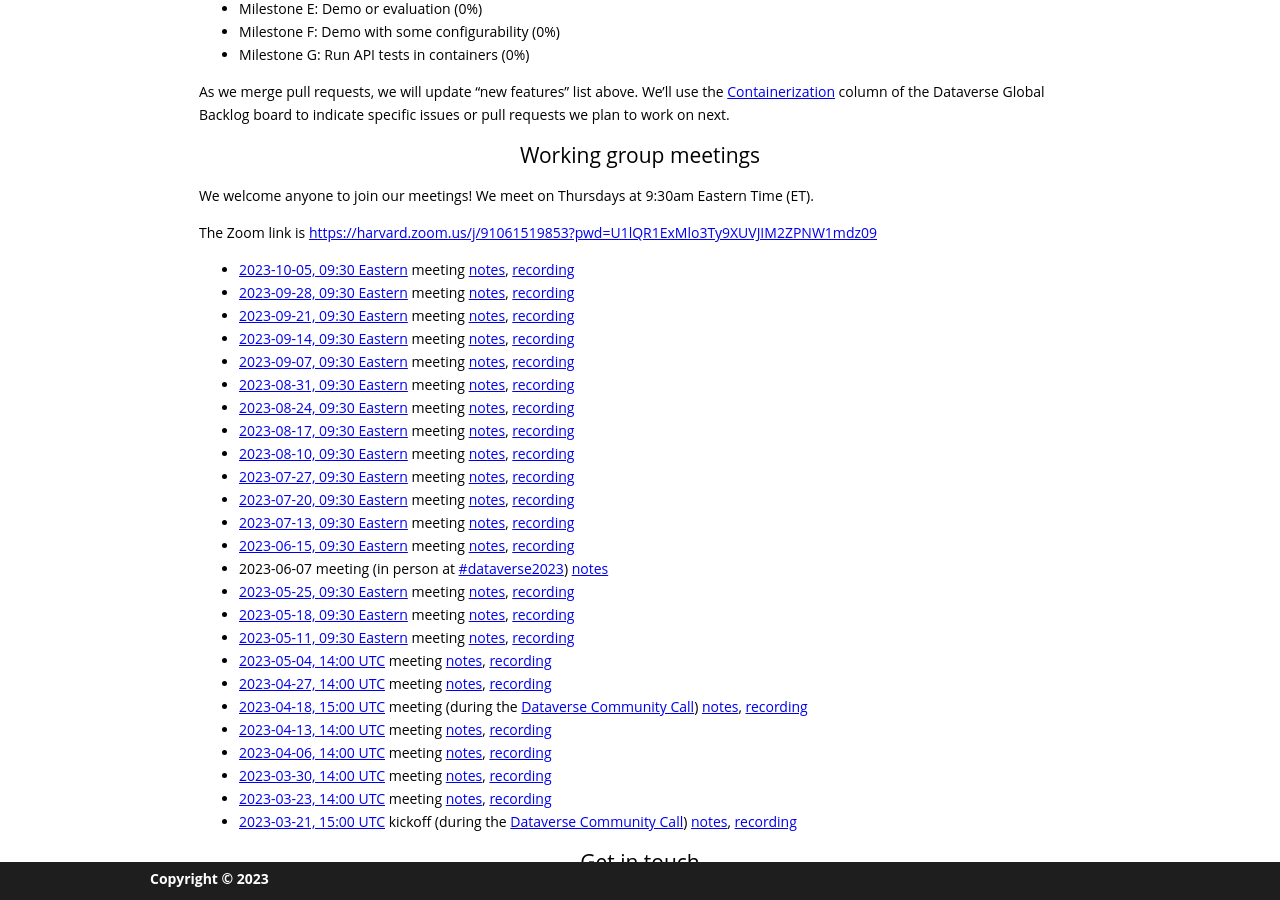
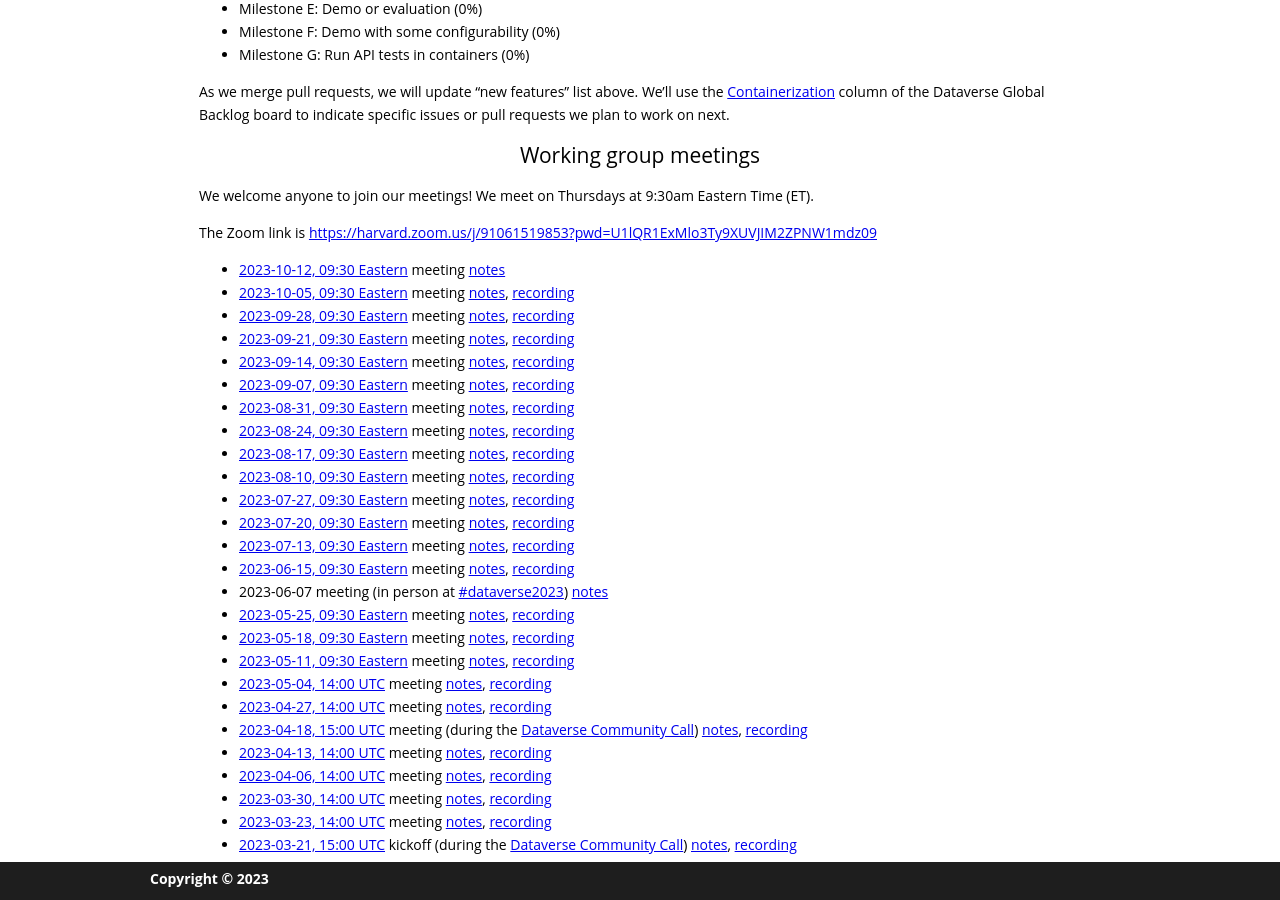
Before and after one commit to gdcc/ct.gdcc.io, a Jekyll site: the page built from index.md, in a window 1280 px wide and 900 px high, scrolled down 1519 px. Built offline with Jekyll 4.4.1, drawn with Linux system fonts in a browser that asks for light colours; our own code applies the rules of GitHub Pages for plain Markdown files.

Commit message:
add next week's meeting

```diff
--- a/index.md
+++ b/index.md
@@ -56,6 +56,7 @@ We welcome anyone to join our meetings! We meet on Thursdays at 9:30am Eastern T
 
 The Zoom link is <https://harvard.zoom.us/j/91061519853?pwd=U1lQR1ExMlo3Ty9XUVJIM2ZPNW1mdz09>
 
+- [2023-10-12, 09:30 Eastern](https://time.is/compare/0930_12_Oct_2023_in_Boston) meeting [notes](https://docs.google.com/document/d/1rwqWUpLwCM1sKtvMBBv65PbBNtJ9UDRwTuoo699MckY/edit?usp=sharing)
 - [2023-10-05, 09:30 Eastern](https://time.is/compare/0930_05_Oct_2023_in_Boston) meeting [notes](https://docs.google.com/document/d/1GcHeggd4A6qdKkyYaC1Q1KuYCZkm0SHHVT5aCLsje9U/edit?usp=sharing), [recording](https://harvard.zoom.us/rec/share/8hdCr5MXA5C0DqyKD4ZAVT68Ujbjv5M-zX2TSeyNNZWIGObFnndSFzzUkS55WUoS.S23mmocPC9w2IzMg)
 - [2023-09-28, 09:30 Eastern](https://time.is/compare/0930_28_Sep_2023_in_Boston) meeting [notes](https://docs.google.com/document/d/1VY2FQg6uBHWEvga2ejNEb_7DsNiUA4QTD-0afap-GX4/edit?usp=sharing), [recording](https://harvard.zoom.us/rec/share/vLNv6KKzD4Y75kMSsseZNABLqe30x_rxNUpk0Qe3v0VR7PmnHCKFKRyG4i93F0r4.-o1EBW_8VGmzNWZs)
 - [2023-09-21, 09:30 Eastern](https://time.is/compare/0930_21_Sep_2023_in_Boston) meeting [notes](https://docs.google.com/document/d/1TQGRWxfoYUjqyGsb1i17ck-RNXdQM0ILPRO2tlSFFH0/edit?usp=sharing), [recording](https://harvard.zoom.us/rec/share/rheiJVuXlEHwGDCC5PMyRK0-CDija5VEJZeOH7Z6rB33Sdaza8GABaJhkdJAreZz.iuOwDn_rgWngMvHI)
```
